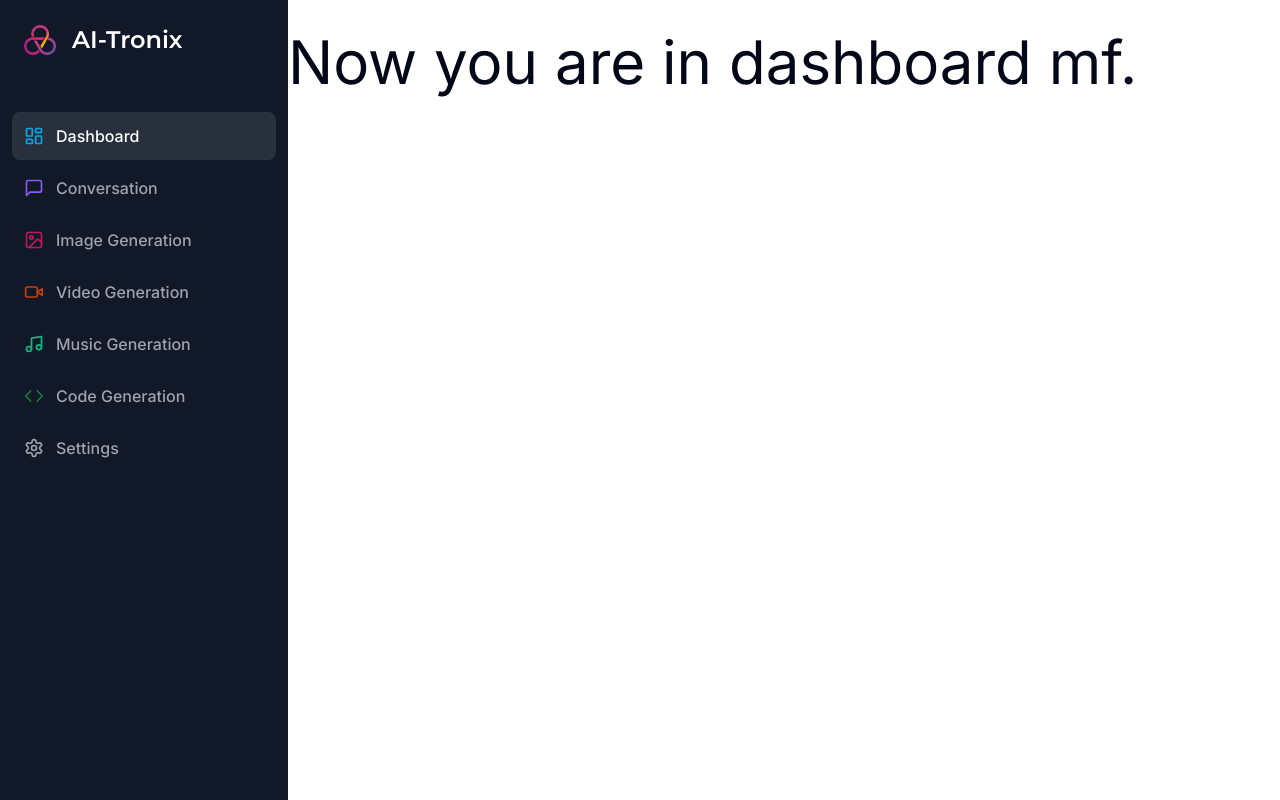
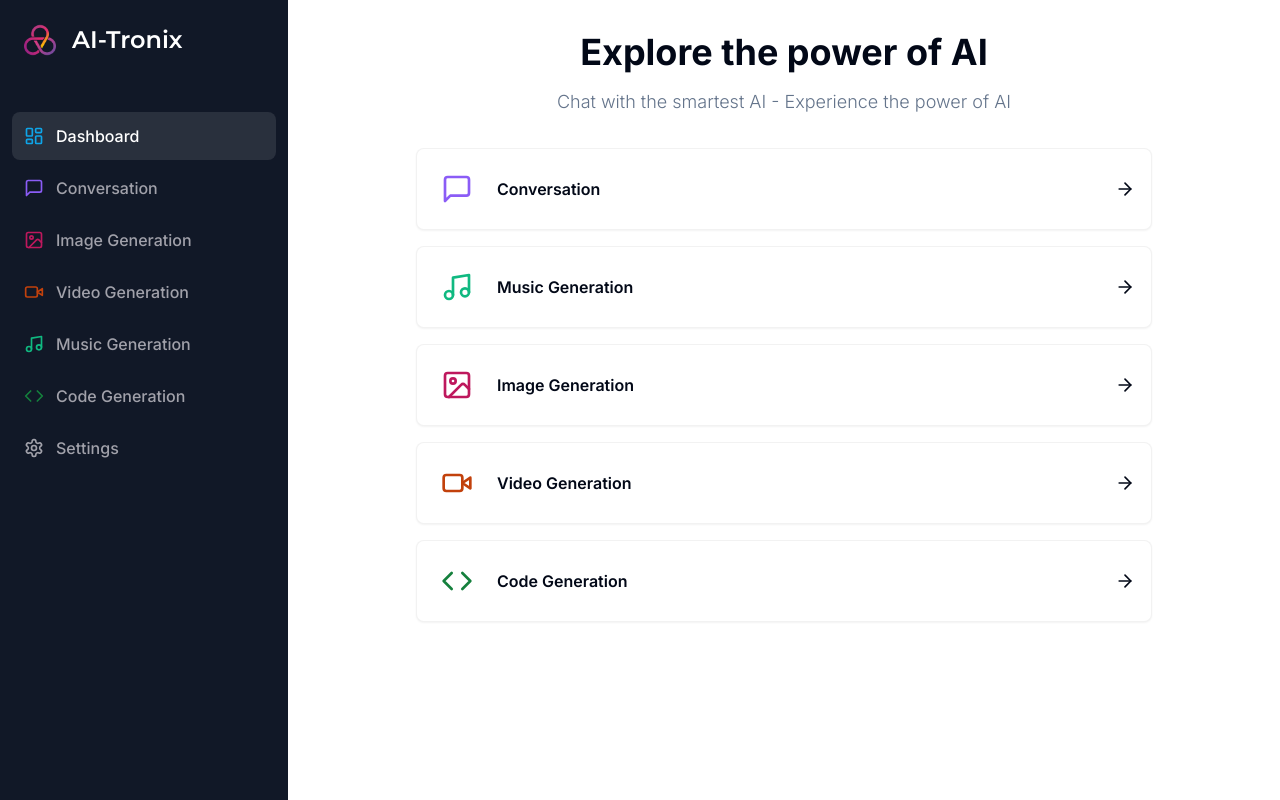
Before and after one commit to mrswastik-robot/SaaS-AI-Tronix, a Next.js app: page /dashboard in a window 1280 px wide. Built offline with nearby package versions, Linux system fonts and the light colour scheme.

Commit message:
dashboard page created

```diff
--- a/app/(dashboard)/(routes)/dashboard/page.tsx
+++ b/app/(dashboard)/(routes)/dashboard/page.tsx
@@ -1,12 +1,43 @@
-import { UserButton } from '@clerk/nextjs'
-import Image from 'next/image'
 
-export default function DashboardPage() {
+"use client";
+
+import { ArrowRight } from "lucide-react";
+import { useRouter } from "next/navigation";
+
+import { Card } from "@/components/ui/card";
+import { cn } from "@/lib/utils";
+import { tools } from "@/constants";
+
+export default function Dashboard() {
+
+
+  const router = useRouter();
+
   return (
     <div>
-        <p className=' text-6xl'>Now you are in dashboard mf.</p>
-        {/* <UserButton afterSignOutUrl='/'/> */}
+      <div className="mb-8 space-y-4">
+        <h2 className="text-2xl md:text-4xl font-bold text-center">
+          Explore the power of AI
+        </h2>
+        <p className="text-muted-foreground font-light text-sm md:text-lg text-center">
+          Chat with the smartest AI - Experience the power of AI
+        </p>
+      </div>
+      <div className="px-4 md:px-20 lg:px-32 space-y-4">
+        {tools.map((tool) => (
+          <Card onClick={() => router.push(tool.href)} key={tool.href} className="p-4 border-black/5 flex items-center justify-between hover:shadow-lg transition cursor-pointer">
+            <div className="flex items-center gap-x-4">
+              <div className={cn("p-2 w-fit rounded-md", tool.bgColor)}>
+                <tool.icon className={cn("w-8 h-8", tool.color)} />
+              </div>
+              <div className="font-semibold">
+                {tool.label}
+              </div>
+            </div>
+            <ArrowRight className="w-5 h-5" />
+          </Card>
+        ))}
+      </div>
     </div>
-
-  )
+  );
 }
--- /dev/null
+++ b/components/ui/card.tsx
@@ -0,0 +1,79 @@
+import * as React from "react"
+
+import { cn } from "@/lib/utils"
+
+const Card = React.forwardRef<
+  HTMLDivElement,
+  React.HTMLAttributes<HTMLDivElement>
+>(({ className, ...props }, ref) => (
+  <div
+    ref={ref}
+    className={cn(
+      "rounded-lg border bg-card text-card-foreground shadow-sm",
+      className
+    )}
+    {...props}
+  />
+))
+Card.displayName = "Card"
+
+const CardHeader = React.forwardRef<
+  HTMLDivElement,
+  React.HTMLAttributes<HTMLDivElement>
+>(({ className, ...props }, ref) => (
+  <div
+    ref={ref}
+    className={cn("flex flex-col space-y-1.5 p-6", className)}
+    {...props}
+  />
+))
+CardHeader.displayName = "CardHeader"
+
+const CardTitle = React.forwardRef<
+  HTMLParagraphElement,
+  React.HTMLAttributes<HTMLHeadingElement>
+>(({ className, ...props }, ref) => (
+  <h3
+    ref={ref}
+    className={cn(
+      "text-2xl font-semibold leading-none tracking-tight",
+      className
+    )}
+    {...props}
+  />
+))
+CardTitle.displayName = "CardTitle"
+
+const CardDescription = React.forwardRef<
+  HTMLParagraphElement,
+  React.HTMLAttributes<HTMLParagraphElement>
+>(({ className, ...props }, ref) => (
+  <p
+    ref={ref}
+    className={cn("text-sm text-muted-foreground", className)}
+    {...props}
+  />
+))
+CardDescription.displayName = "CardDescription"
+
+const CardContent = React.forwardRef<
+  HTMLDivElement,
+  React.HTMLAttributes<HTMLDivElement>
+>(({ className, ...props }, ref) => (
+  <div ref={ref} className={cn("p-6 pt-0", className)} {...props} />
+))
+CardContent.displayName = "CardContent"
+
+const CardFooter = React.forwardRef<
+  HTMLDivElement,
+  React.HTMLAttributes<HTMLDivElement>
+>(({ className, ...props }, ref) => (
+  <div
+    ref={ref}
+    className={cn(" flex items-center p-6 pt-0", className)}
+    {...props}
+  />
+))
+CardFooter.displayName = "CardFooter"
+
+export { Card, CardHeader, CardFooter, CardTitle, CardDescription, CardContent }
--- /dev/null
+++ b/constants.ts
@@ -0,0 +1,41 @@
+import { Code, ImageIcon, MessageSquare, Music, VideoIcon } from "lucide-react";
+
+export const MAX_FREE_COUNTS = 5;
+
+export const tools = [
+  {
+    label: 'Conversation',
+    icon: MessageSquare,
+    href: '/conversation',
+    color: "text-violet-500",
+    bgColor: "bg-violet-500/10",
+  },
+  {
+    label: 'Music Generation',
+    icon: Music,
+    href: '/music',
+    color: "text-emerald-500",
+    bgColor: "bg-emerald-500/10",
+  },
+  {
+    label: 'Image Generation',
+    icon: ImageIcon,
+    color: "text-pink-700",
+    bgColor: "bg-pink-700/10",
+    href: '/image',
+  },
+  {
+    label: 'Video Generation',
+    icon: VideoIcon,
+    color: "text-orange-700",
+    bgColor: "bg-orange-700/10",
+    href: '/video',
+  },
+  {
+    label: 'Code Generation',
+    icon: Code,
+    color: "text-green-700",
+    bgColor: "bg-green-700/10",
+    href: '/code',
+  },
+];
```
